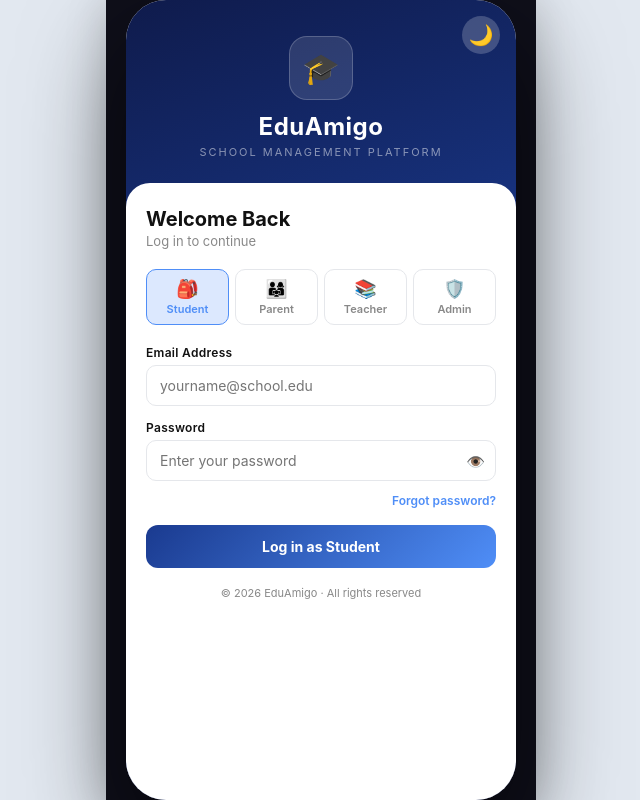
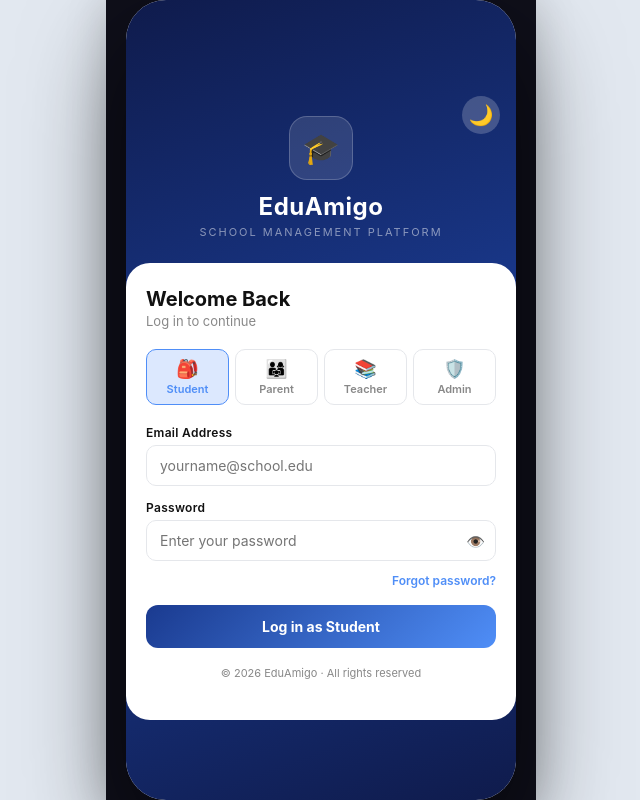
Before and after one commit to arihantrai33/eduamigo-frontend-, a React (Vite) app: page /login in a window 1280 px wide. Shown: the whole page, without its empty margins (319-959 px from the left). Built offline with nearby package versions, Linux system fonts and the light colour scheme.

Commit message:
fix: login card not stretching, page centered vertically

```diff
--- a/src/pages/Login.jsx
+++ b/src/pages/Login.jsx
@@ -99,12 +99,12 @@ export default function Login() {
 }
 
 const s = {
-  page: { minHeight: "100vh", display: "flex", flexDirection: "column", background: "linear-gradient(160deg, #0f1b4c 0%, #1a3a8f 50%, #0f1b4c 100%)", fontFamily: "'Inter','Segoe UI',sans-serif", overflowY: "auto" },
+  page: { minHeight: "100vh", display: "flex", flexDirection: "column", background: "linear-gradient(160deg, #0f1b4c 0%, #1a3a8f 50%, #0f1b4c 100%)", fontFamily: "'Inter','Segoe UI',sans-serif", overflowY: "auto", justifyContent: "center" },
   top: { display: "flex", flexDirection: "column", alignItems: "center", padding: "36px 24px 24px", position: "relative" },
   logoBox: { width: 64, height: 64, borderRadius: 18, background: "rgba(255,255,255,0.12)", border: "1.5px solid rgba(255,255,255,0.2)", display: "flex", alignItems: "center", justifyContent: "center", fontSize: 30, marginBottom: 12 },
   brand: { color: "white", fontSize: 24, fontWeight: 700, margin: "0 0 4px", letterSpacing: 0.5 },
   tagline: { color: "rgba(255,255,255,0.5)", fontSize: 11, letterSpacing: 2, textTransform: "uppercase", margin: 0 },
-  card: { flex: 1, background: "var(--card)", borderRadius: "24px 24px 24px 24px", padding: "24px 20px 40px", overflowY: "auto" },
+  card: { flex: "unset", background: "var(--card)", borderRadius: "24px 24px 24px 24px", padding: "24px 20px 40px", overflowY: "auto", justifyContent: "center" },
   heading: { fontSize: 20, fontWeight: 700, color: "var(--text)", margin: "0 0 2px" },
   sub: { fontSize: 13, color: "var(--subtext)", margin: "0 0 20px" },
   roles: { display: "flex", gap: 6, marginBottom: 20 },
```
